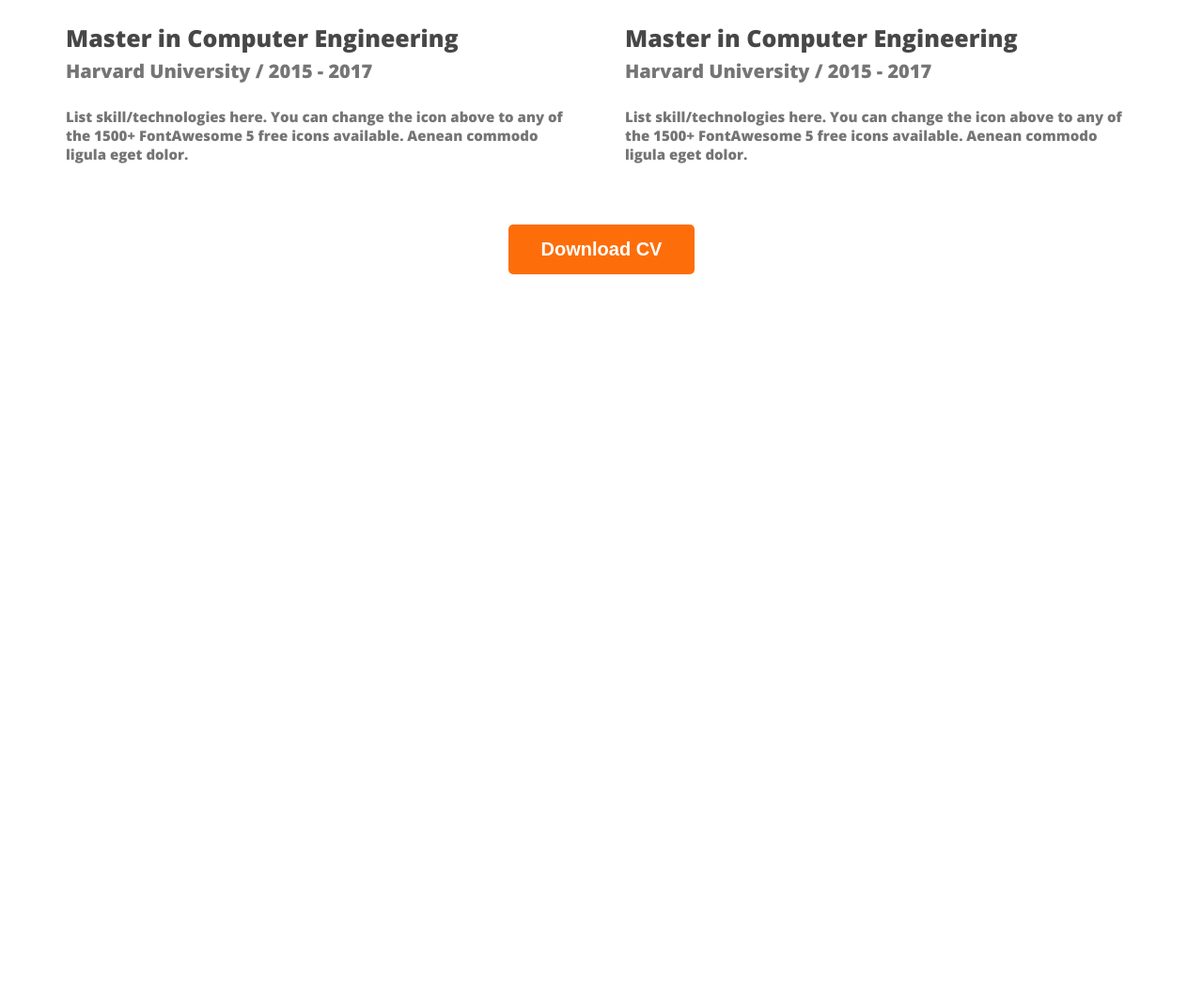
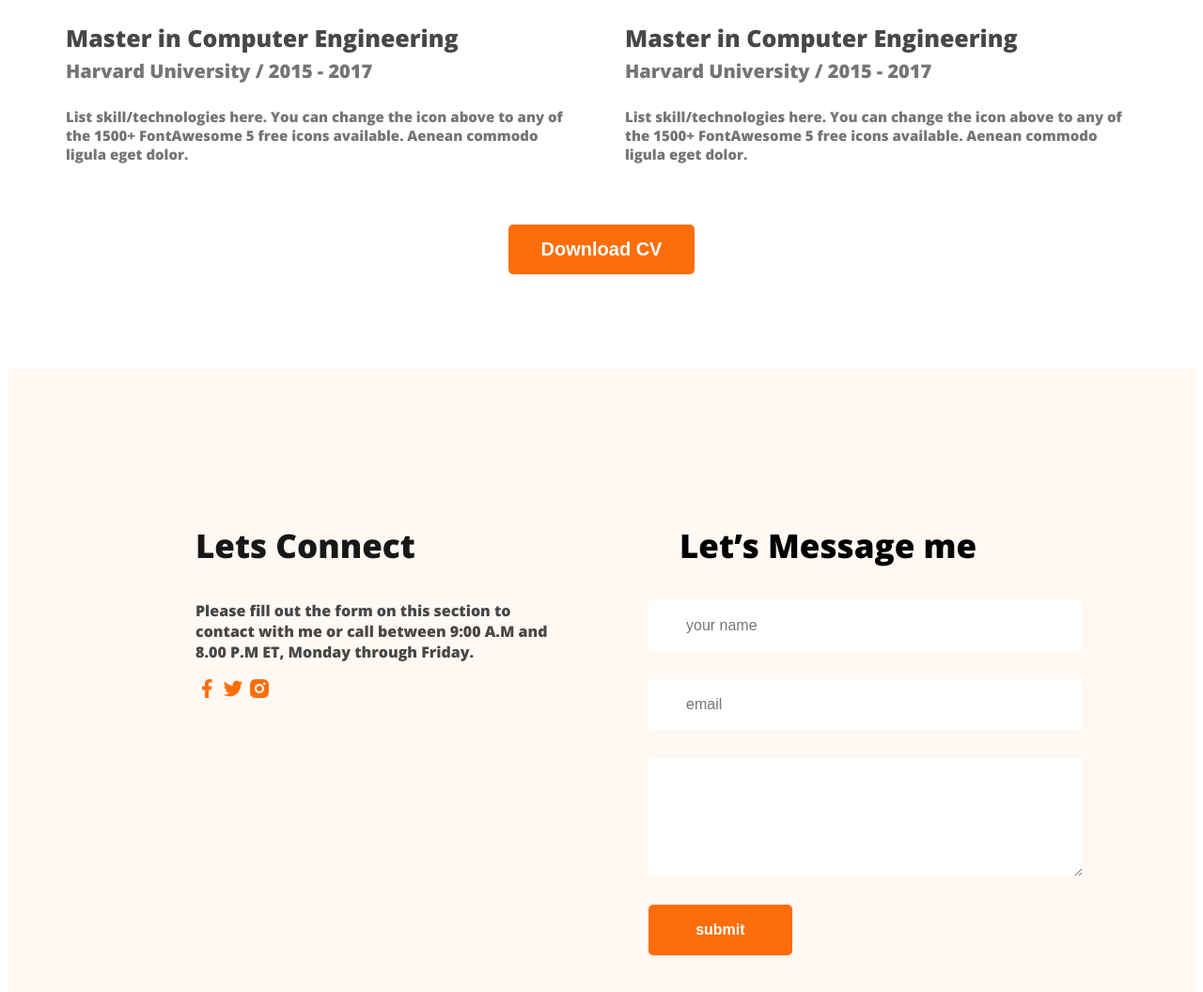
Before and after one commit to salmaislam1/devloper-portpolio, a plain HTML site: page index.html in a window 1280 px wide. Shown: the part 2926-3982 px from the top of the page at 94% size. Before the commit the page ends 3226 px from the top, so only its background shows below. Drawn offline with nearby package versions, Linux system fonts and the light colour scheme.

Commit message:
push code

```diff
--- a/index.html
+++ b/index.html
@@ -96,7 +96,7 @@
 
         <!-- A summary of My Resume section start -->
         <section>
-            <h3 class="section-title">A summary of My Resume</h3>
+            <h3 class="footer-title">A summary of My Resume</h3>
             <div  class="resume-container">
                 <div class="resume-coumn">
                     <h3 class="resume-column-title">My Education</h3>
@@ -156,5 +156,29 @@
                 </div>
         </section>
     </main>
+    <footer>
+        <div class="footer-item">
+            <h3 class="footer-title">Lets Connect</h3>
+            <p class="footer-driscription">Please fill out the form on this section to contact with me or call between 9:00 A.M and 8.00 P.M ET, Monday through Friday.</p>
+            <div class="social-link">
+                <a href="https://www.facebook.com/home.php"><img src="images/icons/facebook.png" alt="">
+                </a>
+                <a href="https://twitter.com/"><img src="images/icons/twitter.png" alt="">
+                </a>
+                <a href="https://www.instagram.com/"><img src="images/icons/insta.png" alt="">
+                </a>
+            </div>
+        </div>
+        <div class="footer-item">
+            <h3 class="section-title">Let’s Message me</h3>
+            <From class="cotact">
+                <input type="text" name="Name" class="input" placeholder="your name">
+                <input type="email" name="" class="input" placeholder="email">
+                <textarea name="" class="input" cols="30" rows="5"></textarea>
+                <input id="btu" class="input btn-primary" type="submit" value="submit">
+            </From>
+
+        </div>
+    </footer>
 </body>
 </html>
--- a/styles/style.css
+++ b/styles/style.css
@@ -170,3 +170,42 @@ font-weight: 700;
     text-align: center;
     margin-top: 50px;
 }
+footer{
+    display: flex;
+    background-color: #FFF8F3;
+    gap: 100px;
+    margin-top: 100px ;
+    padding: 130px 200px;
+}
+.footer-item{
+    width: 50%;
+}
+.footer-title{
+color: #181818;
+font-size: 35px;
+font-weight: 600;
+}
+.footer-driscription{
+ color: #474747;
+font-size: 16px;
+font-weight: 400;
+}
+a{
+    text-decoration: none;
+    /* padding: 20px; */
+}
+.contact{
+    margin-left: 40px;
+}
+.input{
+    font-size: 16px;
+    display: block;
+    margin-bottom: 30px;
+    padding: 18px 40px;
+    border: none;
+    border-radius: 5px;
+    width: 100%;
+}
+#btu{
+    width: 40%;
+}
```
